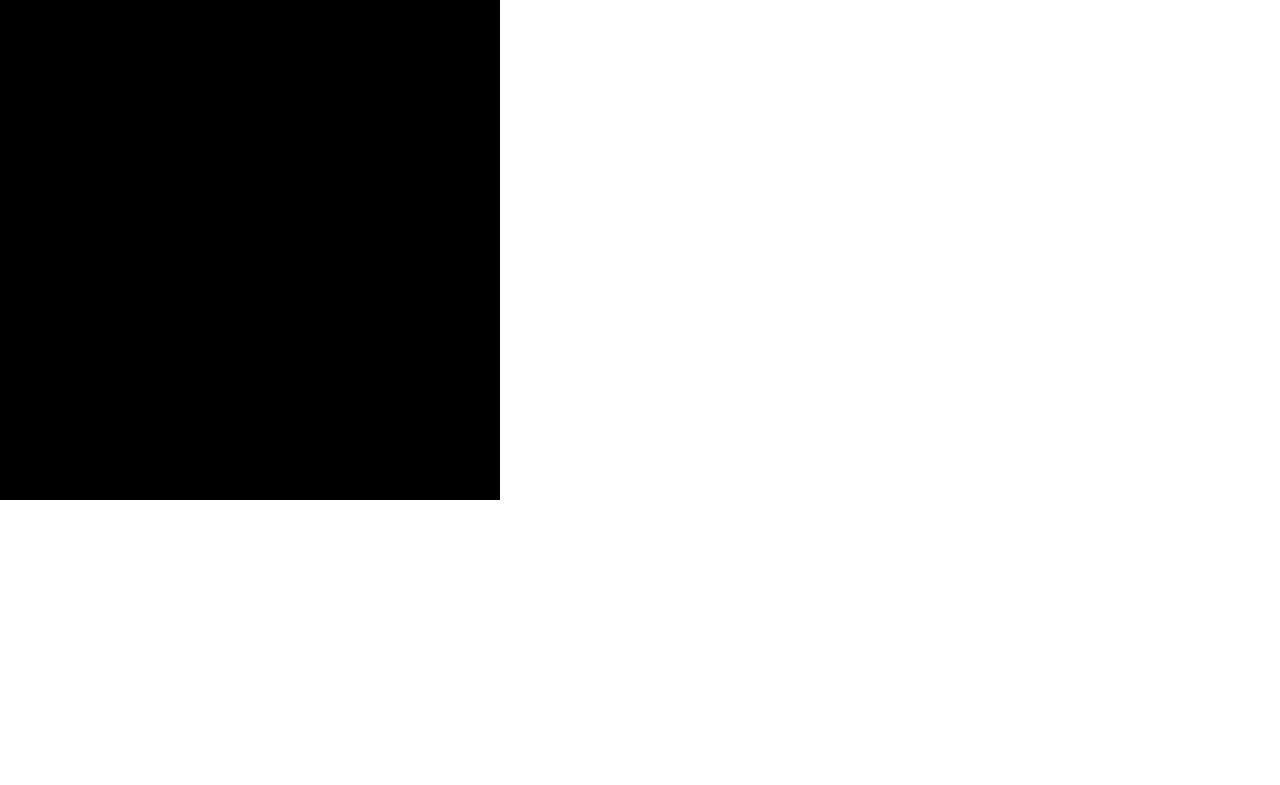
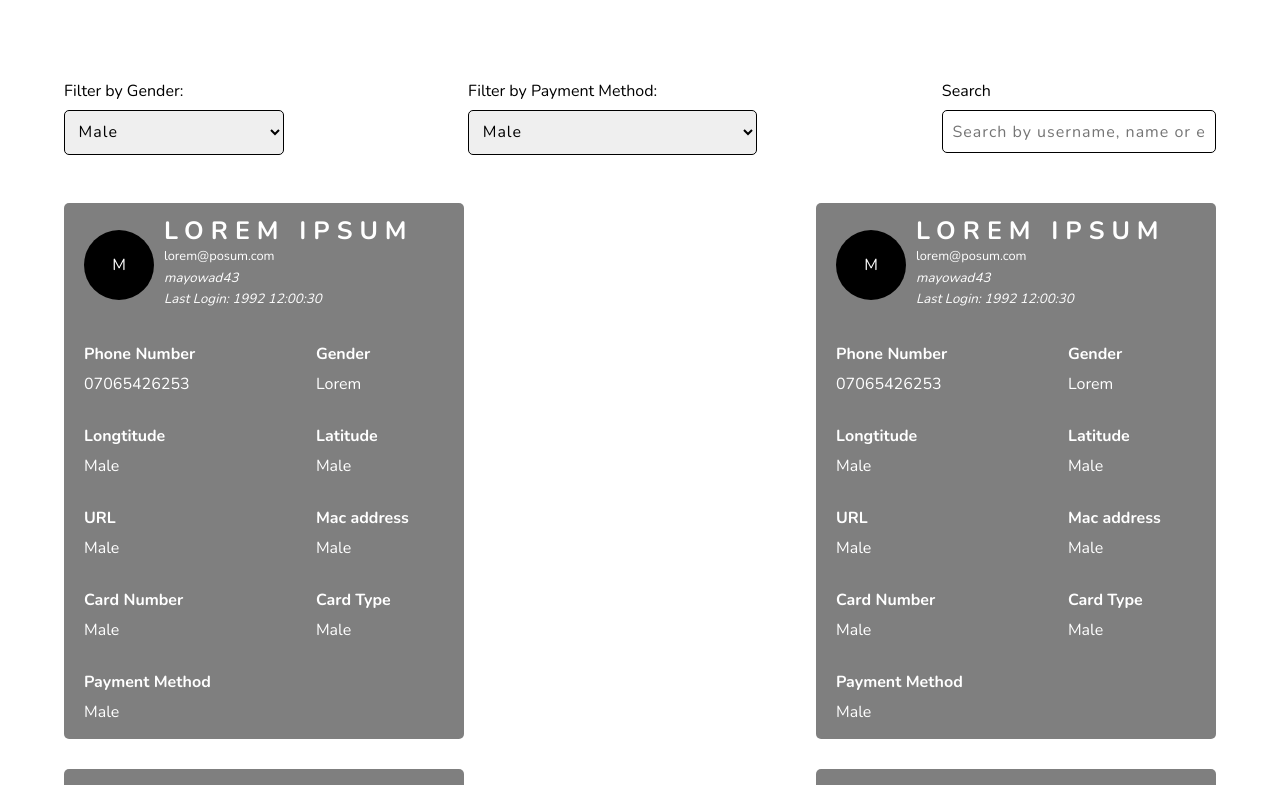
Before and after one commit to mayowadabiri/enye-frontend, a React (Create React App) app: page / in a window 1280 px wide. Shown: the top 785 px of the page. Built offline with nearby package versions, Linux system fonts and the light colour scheme.

Commit message:
style updates for card and filters

```diff
--- a/package.json
+++ b/package.json
@@ -6,6 +6,7 @@
     "@testing-library/jest-dom": "^5.11.4",
     "@testing-library/react": "^11.1.0",
     "@testing-library/user-event": "^12.1.10",
+    "node-sass": "^5.0.0",
     "react": "^17.0.1",
     "react-dom": "^17.0.1",
     "react-scripts": "4.0.1",
--- /dev/null
+++ b/src/App.css
@@ -0,0 +1,46 @@
+.App {
+  height: 100vh;
+  width: 100%;
+}
+
+.container {
+  padding: 5rem 0;
+  width: 90%;
+  margin: auto;
+}
+
+.filter {
+  margin-bottom: 3rem;
+  display: flex;
+    /* flex-direction: column; */
+    justify-content: space-between;
+}
+
+.filter__label {
+  font-family: "Nunito", sans-serif;
+  font-size: 1rem;
+  margin-bottom: 0.5rem;
+  display: inline-block;
+}
+
+.filter__input {
+  display: inline-block;
+  width: 100%;
+  padding: 0.6rem;
+  border: none;
+  border: 1px solid black;
+  border-radius: 5px;
+  font-size: 1rem;
+  letter-spacing: 1px;
+  font-family: inherit;
+
+
+}
+
+.filter__input:focus{
+    outline: none;
+}
+.filter__input option{
+    padding: 0.6rem;
+     display: block;
+}
--- a/src/App.js
+++ b/src/App.js
@@ -1,10 +1,34 @@
-
-import Profiles from "./containers/Profiles/Profiles"
+import Profiles from "./containers/Profiles/Profiles";
+import "./App.css";
 
 const App = () => {
-  return <div className="App">
-    <Profiles />
-  </div>;
+  return (
+    <div className="App">
+      <div className="container">
+        <div className="filter">
+          <div>
+            <label className="filter__label">Filter by Gender:</label>
+            <select className="filter__input">
+              <option>Male</option>
+              <option>Female</option>
+            </select>
+          </div>
+          <div>
+            <label className="filter__label">Filter by Payment Method:</label>
+            <select className="filter__input">
+              <option>Male</option>
+              <option>Female</option>
+            </select>
+          </div>
+          <div>
+            <label className="filter__label">Search</label>
+            <input type="text" className="filter__input" placeholder="Search by username, name or email address" />
+          </div>
+        </div>
+        <Profiles />
+      </div>
+    </div>
+  );
 };
 
 export default App;
--- a/src/components/Profile/Profile.js
+++ b/src/components/Profile/Profile.js
@@ -1,13 +1,61 @@
-import classes from "./Profile.module.css"
+import classes from "./Profile.module.css";
 
 const Profile = () => {
-    return (
-        <div className={classes.profile}>
-            <div>
+  return (
+    <div className={classes.profile}>
+      <div className={classes.profileContainer}>
+        <div className={classes.profileHeader}>
+          <div className={classes.profileIcon}>M</div>
+          <div className={classes.profileName}>
+            <h1>Lorem Ipsum</h1>
+            <p>lorem@posum.com</p>
+            <small>mayowad43</small>
+            <small>Last Login: 1992 12:00:30</small>
+          </div>
+        </div>
+        <div className={classes.profile__details}>
+          <div className={classes.profileSection}>
+            <h4>Phone Number</h4>
+            <p>07065426253</p>
+          </div>
+          <div className={classes.profileSection}>
+            <h4>Gender</h4>
+            <p>Lorem</p>
+          </div>
+          <div className={classes.profileSection}>
+            <h4>Longtitude</h4>
+            <p>Male</p>
+          </div>
+          <div className={classes.profileSection}>
+            <h4>Latitude</h4>
+            <p>Male</p>
+          </div>
+          <div className={classes.profileSection}>
+            <h4>URL</h4>
+            <p>Male</p>
+          </div>
+          <div className={classes.profileSection}>
+            <h4>Mac address</h4>
+            <p>Male</p>
+          </div>
+          <div className={classes.profileSection}>
+            <h4> Card Number</h4>
+            <p>Male</p>
+          </div>
+          <div className={classes.profileSection}>
+            <h4> Card Type</h4>
+            <p>Male</p>
+          </div>
 
-            </div>
+          <div className={classes.profileSection}>
+            <h4>Payment Method</h4>
+            <p>Male</p>
+          </div>
+        </div>
+
       </div>
-  )
+    </div>
+  );
 };
 
 export default Profile;
--- a/src/components/Profile/Profile.module.css
+++ b/src/components/Profile/Profile.module.css
@@ -1,5 +1,80 @@
-.profile{
-    background-color: black;
-    height: 500px;
-    width: 500px;
+.profile {
+  background-color: rgba(0, 0, 0, .5);
+  /* height: 500px; */
+  /* width: auto; */
+  /* width: 400px; */
+  color: white;
+  border-radius: 5px;
 }
+
+.profileContainer {
+  /* background-color: #987e7e; */
+  width: 90%;
+  margin: auto;
+  padding: 1rem 0 ;
+}
+
+.profileHeader {
+  display: flex;
+  align-items: center;
+  margin-bottom: 2rem;
+}
+
+.profileIcon {
+  background-color: black;
+  height: 70px;
+  width: 70px;
+  border-radius: 50%;
+  display: flex;
+  justify-content: center;
+  align-items: center;
+  margin-right: 10px;
+}
+
+.profileName{
+    display: flex;
+    flex-direction: column;
+}
+.profileName > *{
+    margin-bottom: .2rem;
+}
+.profileName > h1 {
+  font-size: 25px;
+  letter-spacing: 7px;
+  text-transform: uppercase;
+  line-height: 1;
+}
+.profileName p {
+  font-size: 0.8rem;
+}
+
+.profileName small {
+  font-style: italic;
+}
+.profile__details {
+  display: grid;
+  grid-template-columns: repeat(2, auto);
+  row-gap: 30px;
+  column-gap: 70px;
+}
+
+.profileSection{
+    display: flex;
+    flex-direction: column;
+}
+
+.profileSection > *:not(:last-child){
+    margin-bottom: .5rem;
+}
+
+/* .profileSection:nth-child(even){
+    justify-self: center;
+} */
+
+.profileLogin{
+    width: 100%;
+    display: flex;
+    flex-direction: column;
+    justify-content: flex-end;
+    align-items: flex-end;
+}
--- a/src/containers/Profiles/Profiles.js
+++ b/src/containers/Profiles/Profiles.js
@@ -1,14 +1,18 @@
-import Profile from "../../components/Profile/Profile"
+import Profile from "../../components/Profile/Profile";
+import classes from "./Profiles.module.css"
+const Profiles = () => {
+  return (
+    <div className={classes.profiles}>
+      <div className={classes.profilesContainer}>
+        <Profile />
+        <Profile />
+        <Profile />
+        <Profile />
+        <Profile />
+        <Profile />
+      </div>
+    </div>
+  );
+};
 
-const Profiles = () => {
-    return (
-        <div>
-            <div>
-
-                <Profile />
-            </div>
-        </div>
-    )
-}
-
-export default Profiles
+export default Profiles;
--- a/src/containers/Profiles/Profiles.module.css
+++ b/src/containers/Profiles/Profiles.module.css
@@ -0,0 +1,14 @@
+.profiles{
+    /* width: 80%;
+    margin: auto; */
+    height: 100%;
+    /* margin-top: 10rem; */
+}
+
+.profilesContainer{
+    display: grid;
+    grid-template-columns: repeat(auto-fill, 400px);
+    column-gap: 20px;
+    row-gap: 30px;
+    justify-content: space-between;
+}
```
Also changed, not shown: 2 other files (tests, documents, lock files or other folders).
